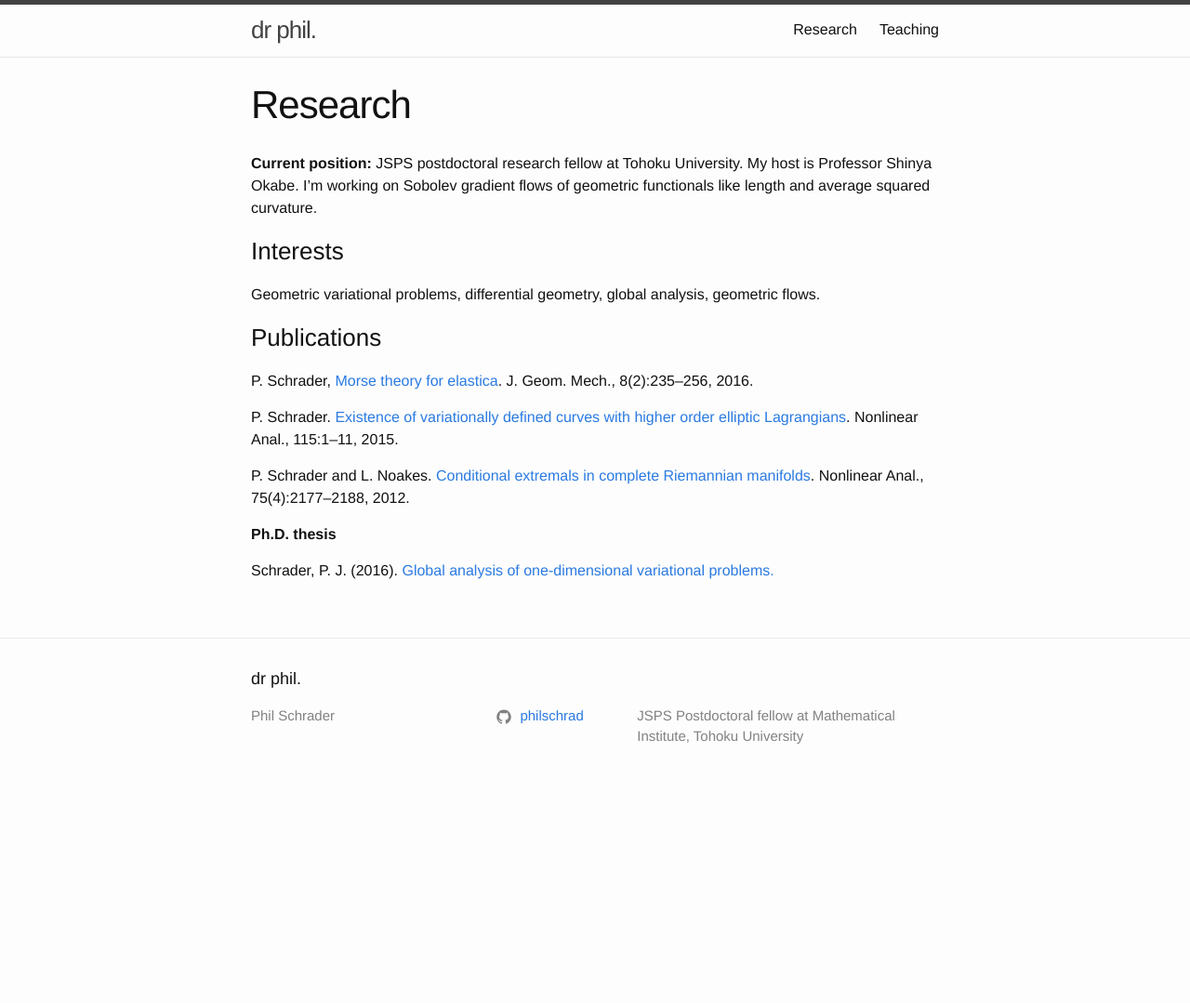
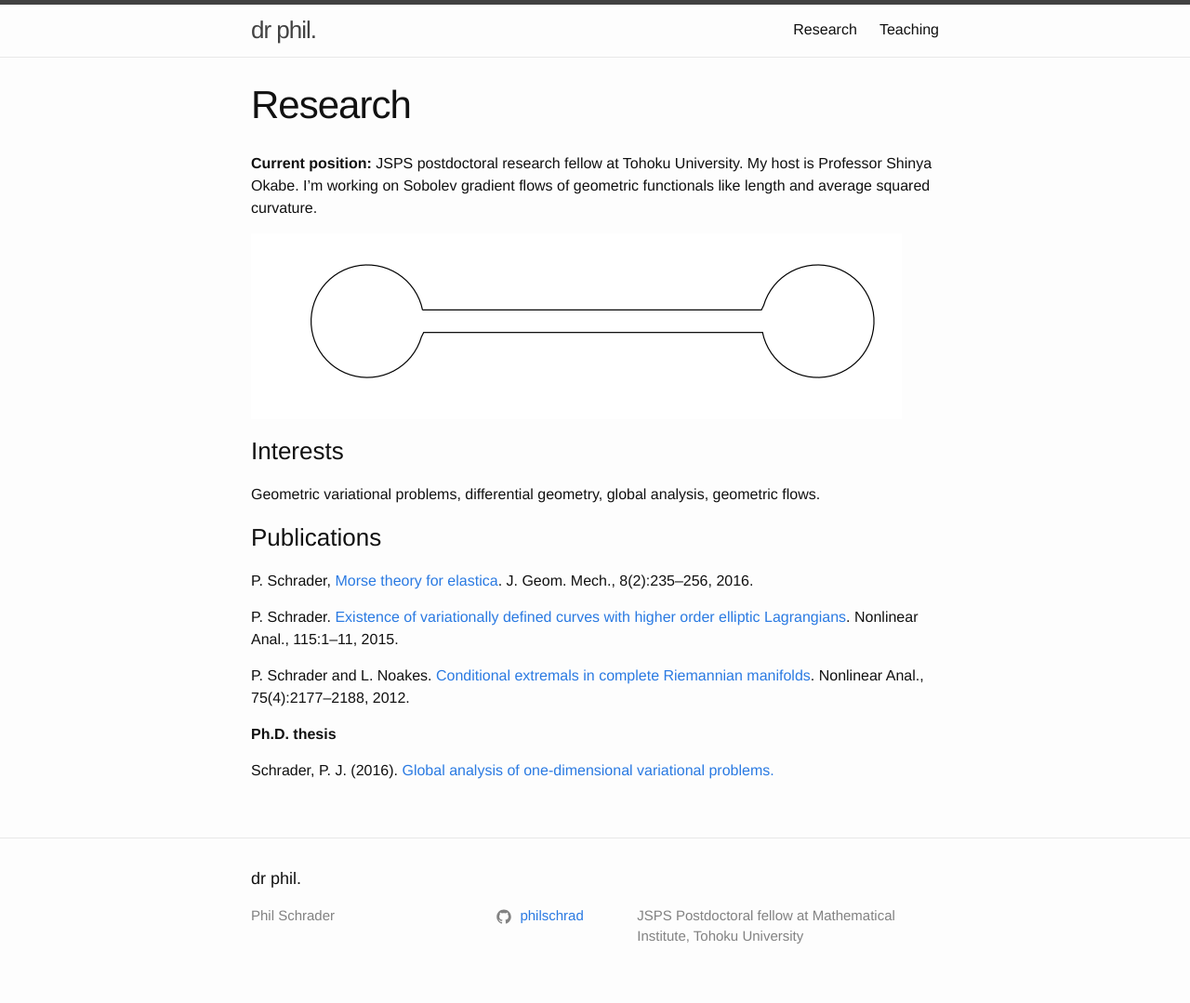
Before and after one commit to philschrad/philschrad.github.io, a Jekyll site: the page built from pages/Research.md, in a window 1280 px wide. Shown: the whole page at 93% size. Built offline with Jekyll 4.4.1, drawn with Linux system fonts in a browser that asks for light colours; before the commit the page ends 900 px from its top, so only the background shows below that.

Commit message:
dumbbell gif

```diff
--- a/pages/Research.md
+++ b/pages/Research.md
@@ -5,6 +5,7 @@ title: Research
 
 **Current position:** JSPS postdoctoral research fellow at Tohoku University. My host is Professor Shinya Okabe. I'm working on Sobolev gradient flows of geometric functionals like length and average squared curvature.
 
+![](dumbbell.gif)
 
 ### Interests
 Geometric variational problems, differential geometry, global analysis, geometric flows.
```
Also changed, not shown: pages/dumbbell.gif (added).
